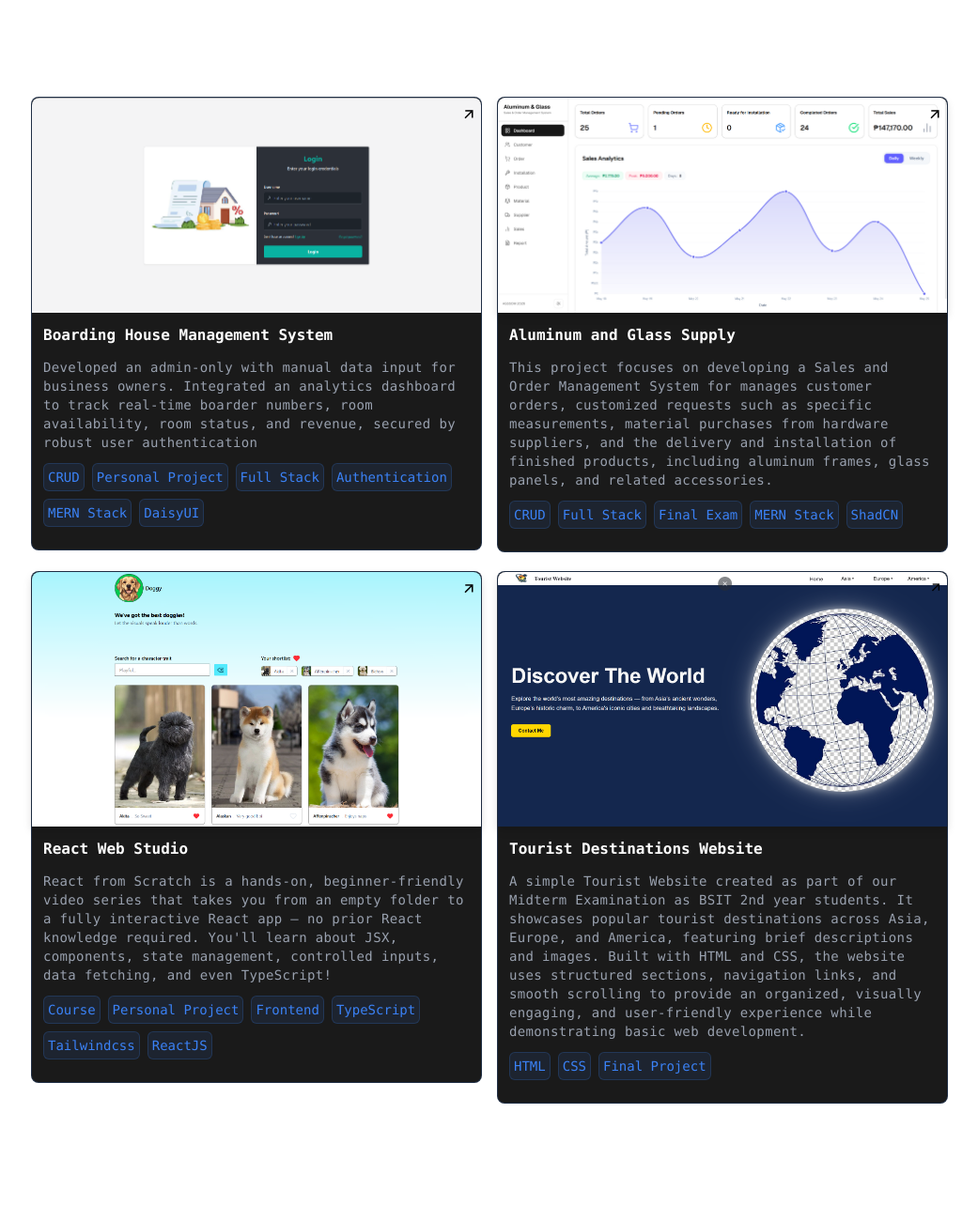
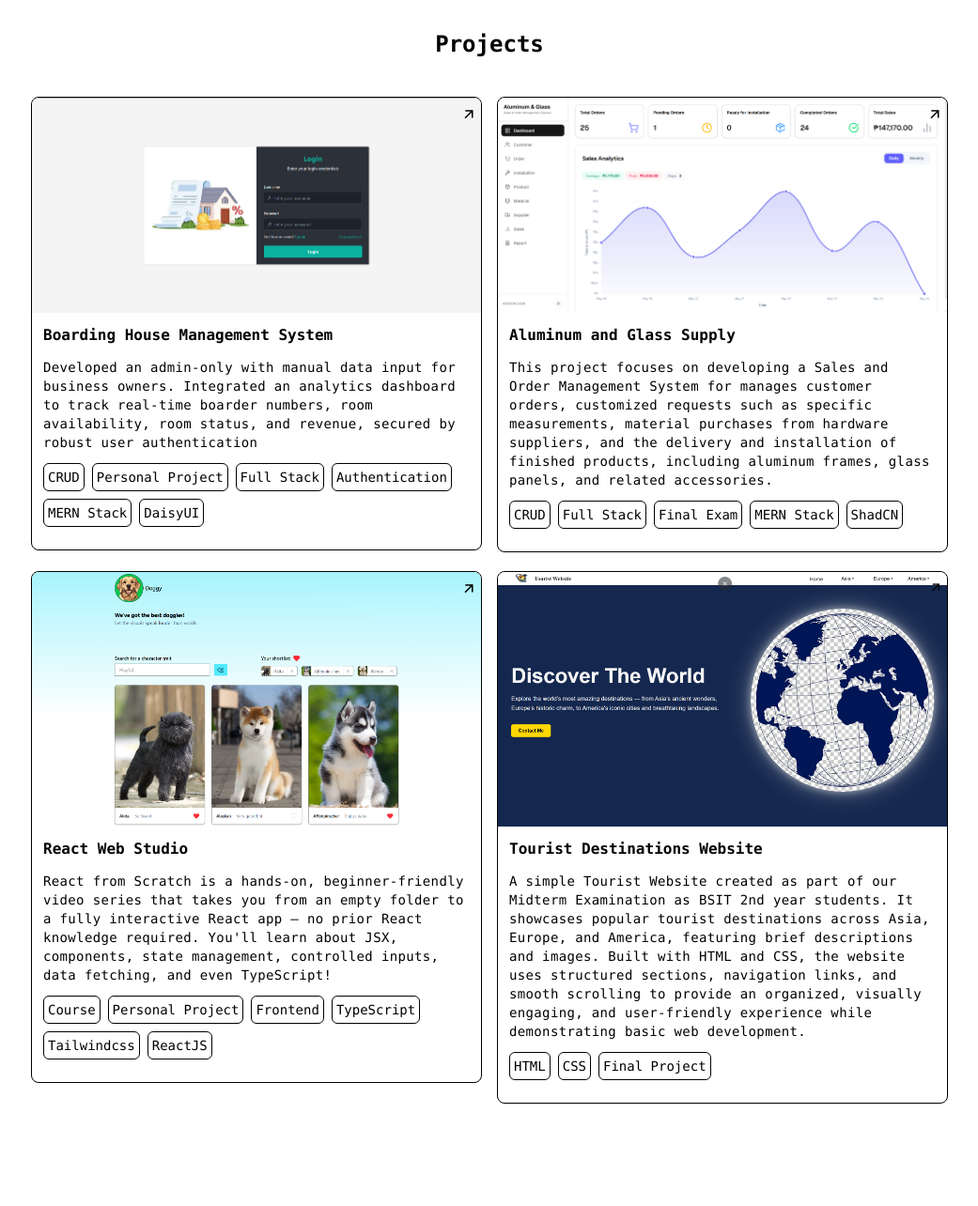
Before and after one commit to Jomerubaldo/Portfolio, a website: page index.html in a window 1280 px wide. Shown: the part 483-1767 px from the top of the page at 94% size, without its empty margins (119-1160 px from the left). Drawn offline with nearby package versions, Linux system fonts and the light colour scheme.

Commit message:
feat: darkmode

```diff
--- a/index.html
+++ b/index.html
@@ -10,7 +10,7 @@
     @custom-variant dark (&:where(.dark, .dark *));
   </style> -->
   <link rel="icon" href="https://skillicons.dev/icons?i=htmx" />
-  <title>Jomer Ubaldo</title>
+  <title>JomerDev</title>
 </head>
 
 <body class="font-mono scroll-smooth bg-white dark:bg-[#010409]">
@@ -25,9 +25,7 @@
     </svg>
     <h2 class="text-white text-xl hidden md:block">JomDev</h2>
     <button id="theme-toggle" class="cursor-pointer text-white">
-      <span id="theme-icon" class="text-white inline-block transition-all duration-300 ease-in-out">
-
-      </span>
+      <span id="theme-icon" class="text-white inline-block transition-all duration-300 ease-in-out"></span>
     </button>
   </nav>
 
@@ -36,24 +34,26 @@
     <div class="md:flex md:items-center md:justify-center gap-28 md:w-ful">
       <section class="flex flex-col items-center gap-3">
         <img
-          class="rounded-full object-cover px-0.5 py-0.5 w-44 h-44 md:w-56 md:h-56 lg:w-64 lg:h-64 border border-[#3b82f6]/60"
+          class="rounded-full object-cover px-0.5 py-0.5 w-44 h-44 md:w-56 md:h-56 lg:w-64 lg:h-64 border border-black dark:bg-white"
           src="images/professional-profile.png" alt="Profile" />
-        <h1 class="text-white text-2xl md:text-3xl text-center select-none">Jomer Ubaldo</h1>
-        <ul class="flex gap-5 text-[#3b82f6]/60 text-xl md:text-xl">
+        <h1 class="text-black dark:text-white text-2xl md:text-3xl text-center select-none">Jomer Ubaldo
+        </h1>
+        <ul class="flex gap-5 text-black dark:text-white text-xl md:text-xl">
           <li class="border py-1 px-2 rounded-full"><a href="mailto:jomerubaldo@gmail.com"><i
-                class="ri-mail-line text-white"></i></a></li>
+                class="ri-mail-line text-black dark:text-white"></i></a></li>
           <li class="border py-1 px-2 rounded-full"><a href="https://github.com/Jomerubaldo" target="_blank"><i
-                class="ri-github-fill text-white"></i></a></li>
+                class="ri-github-fill text-black dark:text-white"></i></a></li>
           <li class="border py-1 px-2 rounded-full"><a href="https://www.linkedin.com/in/jomer-ubaldo-746626340/"
-              target="_blank"><i class="ri-linkedin-box-fill text-white"></i></a></li>
+              target="_blank"><i class="ri-linkedin-box-fill text-black dark:text-white"></i></a></li>
         </ul>
       </section>
 
-      <h2 class="md:hidden text-white text-xl text-center font-semibold md:text-2xl pt-10 select-none">About Me</h2>
+      <h2 class="md:hidden text-black dark:text-white text-xl text-center font-semibold md:text-2xl pt-10 select-none">
+        About Me</h2>
 
       <section class="flex flex-col gap-3 w-full md:w-72 lg:w-96">
         <p
-          class="text-gray-400 pt-5 tracking-wide md:text-base md:text-left lg:text-lg text-sm leading-relaxed text-center select-none">
+          class="text-black dark:text-white pt-5 tracking-wide md:text-base md:text-left lg:text-lg text-sm leading-relaxed text-center select-none">
           Hi! I'm Jomer, Aspiring Software Engineer and undergraduate
           student passionate about building real-world application. Creating hands-on projects using
           modern technologies with MySQL, ExpressJS, ReactJS and NodeJS.
@@ -62,21 +62,22 @@
     </div>
 
 
-    <h2 class="text-white text-xl font-semibold text-center md:text-2xl select-none">Projects</h2>
+    <h2 class="text-black dark:text-white text-xl font-semibold text-center md:text-2xl select-none">Projects</h2>
 
-    <div class="space-y-5 gap-5 md:space-y-1 md:gap-4 md:grid md:grid-cols-2">
+    <div class="space-y-5 md:space-y-1 md:gap-4 md:grid md:grid-cols-2">
 
       <!-- Boarding House Management System -->
-      <sec tion class="w-full space-y-2">
-        <div
-          class="w-auto h-auto relative border border-[#3b82f6]/20 hover:border-[#3b82f6]/40 bg-[#1A1A1A] rounded-lg transition">
+      <section class="w-full space-y-2">
+        <div class="w-auto h-auto relative border border-black dark:border-white rounded-lg transition">
           <span class="absolute right-1 top-1 z-10"><i class="ri-arrow-right-up-line md:text-lg"></i></span>
           <img onclick="bhmsOpenPhoto()" src="images/BHMS/Screenshot 2026-08-20 024143.png"
             class="w-full rounded-b-none rounded-lg cursor-pointer" />
           <div class="p-3 flex flex-col gap-3">
-            <h2 class="text-white font-bold text-sm md:text-base select-none text-left">Boarding House Management System
+            <h2 class="text-black dark:text-white font-bold text-sm md:text-base select-none text-left">Boarding House
+              Management System
             </h2>
-            <p class="text-gray-400 tracking-wide select-none text-xs md:text-sm text-left">Developed an admin-only
+            <p class="text-black dark:text-white tracking-wide select-none text-xs md:text-sm text-left">Developed an
+              admin-only
               with manual
               data
               input for
@@ -86,33 +87,36 @@
               authentication</p>
             <div class="flex flex-wrap justify-start gap-2 md:text-sm text-xs pb-3 select-none">
               <span
-                class="bg-[#1D2430] border border-[#3b82f6]/20 text-[#3B82F6] rounded-md p-1 whitespace-nowrap">CRUD</span>
+                class="bg-white dark:bg-black border border-black dark:border-white text-black dark:text-white rounded-md p-1 whitespace-nowrap">CRUD</span>
               <span
-                class="bg-[#1D2430] border border-[#3b82f6]/20 text-[#3b82f6] rounded-md p-1 whitespace-nowrap">Personal
+                class="bg-white dark:bg-black border border-black dark:border-white text-black dark:text-white rounded-md p-1 whitespace-nowrap">Personal
                 Project</span>
-              <span class="bg-[#1D2430] border border-[#3b82f6]/20 text-[#3B82F6] rounded-md p-1 whitespace-nowrap">Full
+              <span
+                class="bg-white dark:bg-black border border-black dark:border-white text-black dark:text-white rounded-md p-1 whitespace-nowrap">Full
                 Stack</span>
               <span
-                class="bg-[#1D2430] border border-[#3b82f6]/20 text-[#3B82F6] rounded-md p-1 whitespace-nowrap">Authentication</span>
-              <span class="bg-[#1D2430] border border-[#3b82f6]/20 text-[#3b82f6] rounded-md p-1 whitespace-nowrap">MERN
+                class="bg-white dark:bg-black border border-black dark:border-white text-black dark:text-white rounded-md p-1 whitespace-nowrap">Authentication</span>
+              <span
+                class="bg-white dark:bg-black border border-black dark:border-white text-black dark:text-white rounded-md p-1 whitespace-nowrap">MERN
                 Stack</span>
               <span
-                class="bg-[#1D2430] border border-[#3b82f6]/20 text-[#3b82f6] p-1 rounded-md whitespace-nowrap">DaisyUI</span>
+                class="bg-white dark:bg-black border border-black dark:border-white text-black dark:text-white p-1 rounded-md whitespace-nowrap">DaisyUI</span>
             </div>
           </div>
         </div>
-      </sec>
+      </section>
 
       <!-- Aluminum and Glass Supply Sales and Order Management System -->
       <section class="w-full space-y-2">
-        <div
-          class="w-auto h-auto relative border border-[#3b82f6]/20 hover:border-[#3b82f6]/40 bg-[#1A1A1A] rounded-lg transition">
+        <div class="w-auto h-auto relative border border-black dark:border-white rounded-lg transition">
           <span class="absolute right-1 top-1 z-10"><i class="ri-arrow-right-up-line md:text-lg"></i></span>
           <img onclick="agssomsOpenPhoto()" src="images/AGSSOMS/Screenshot 2026-08-20 151608.png "
-            class="w-full cursor-pointer rounded-lg rounded-b-none shadow-[0_4px_10px_rgba(0,0,0,0.15)]" />
+            class="w-full cursor-pointer rounded-lg rounded-b-none" />
           <div class="p-3 flex flex-col gap-3">
-            <h2 class="text-white font-bold text-sm md:text-base select-none text-left">Aluminum and Glass Supply</h2>
-            <p class="text-gray-400 select-none tracking-wide md:text-sm text-xs text-left">This project focuses on
+            <h2 class="text-black dark:text-white font-bold text-sm md:text-base select-none text-left">Aluminum and
+              Glass Supply</h2>
+            <p class="text-black dark:text-white select-none tracking-wide md:text-sm text-xs text-left">This project
+              focuses on
               developing
               a
               Sales
@@ -127,16 +131,18 @@
             </p>
             <div class="flex justify-start gap-2 flex-wrap md:text-sm text-xs select-none pb-3">
               <span
-                class="bg-[#1D2430] border border-[#3b82f6]/20 text-[#3b82f6] p-1 rounded-md whitespace-nowrap">CRUD</span>
-              <span class="bg-[#1D2430] border border-[#3b82f6]/20 text-[#3b82f6] p-1 rounded-md whitespace-nowrap">Full
+                class="bg-white dark:bg-black border border-black dark:border-white text-black dark:text-white p-1 rounded-md whitespace-nowrap">CRUD</span>
+              <span
+                class="bg-white dark:bg-black border border-black dark:border-white text-black dark:text-white p-1 rounded-md whitespace-nowrap">Full
                 Stack</span>
               <span
-                class="bg-[#1D2430] border border-[#3b82f6]/20 text-[#3b82f6] p-1 rounded-md whitespace-nowrap">Final
+                class="bg-white dark:bg-black border border-black dark:border-white text-black dark:text-white p-1 rounded-md whitespace-nowrap">Final
                 Exam</span>
-              <span class="bg-[#1D2430] border border-[#3b82f6]/20 text-[#3b82f6] p-1 rounded-md whitespace-nowrap">MERN
+              <span
+                class="bg-white dark:bg-black border border-black dark:border-white text-black dark:text-white p-1 rounded-md whitespace-nowrap">MERN
                 Stack</span>
               <span
-                class="bg-[#1D2430] border border-[#3b82f6]/20 text-[#3b82f6] p-1 rounded-md whitespace-nowrap">ShadCN</span>
+                class="bg-white dark:bg-black border border-black dark:border-white text-black dark:text-white p-1 rounded-md whitespace-nowrap">ShadCN</span>
             </div>
           </div>
         </div>
@@ -144,14 +150,15 @@
 
       <!-- React Web Studio -->
       <section class="w-full space-y-2">
-        <div
-          class="w-auto h-auto relative border border-[#3b82f6]/20 hover:border-[#3b82f6]/40 bg-[#1A1A1A] rounded-lg transition">
+        <div class="w-auto h-auto relative border border-black dark:border-white rounded-lg transition">
           <span class="absolute right-1 top-1 z-10"><i class="ri-arrow-right-up-line md:text-lg"></i></span>
           <img onclick="rwsOpenPhoto()" src="images/RWS/Screenshot 2026-08-20 232500.png"
-            class="w-full cursor-pointer rounded-lg rounded-b-none shadow-[0_4px_10px_rgba(0,0,0,0.15)]" />
+            class="w-full cursor-pointer rounded-lg rounded-b-none" />
           <div class="p-3 flex flex-col gap-3">
-            <h2 class="text-white font-bold text-sm md:text-base select-none text-left">React Web Studio</h2>
-            <p class="text-left tracking-wide select-none md:text-sm text-xs text-gray-400">React from Scratch is a
+            <h2 class="text-black dark:text-white font-bold text-sm md:text-base select-none text-left">React Web Studio
+            </h2>
+            <p class="text-left tracking-wide select-none md:text-sm text-xs text-black dark:text-white ">React from
+              Scratch is a
               hands-on,
               beginner-friendly
               video series
@@ -161,18 +168,18 @@
               controlled inputs, data fetching, and even TypeScript!</p>
             <div class="flex justify-start gap-2 flex-wrap text-xs md:text-sm pb-3 select-none">
               <span
-                class="bg-[#1D2430] border border-[#3b82f6]/20 text-[#3b82f6] p-1 rounded-md whitespace-nowrap">Course</span>
+                class="bg-white dark:bg-black border border-black dark:border-white text-black dark:text-white p-1 rounded-md whitespace-nowrap">Course</span>
               <span
-                class="bg-[#1D2430] border border-[#3b82f6]/20 text-[#3b82f6] p-1 rounded-md whitespace-nowrap">Personal
+                class="bg-white dark:bg-black border border-black dark:border-white text-black dark:text-white p-1 rounded-md whitespace-nowrap">Personal
                 Project</span>
               <span
-                class="bg-[#1D2430] border border-[#3b82f6]/20 text-[#3b82f6] p-1 rounded-md whitespace-nowrap">Frontend</span>
+                class="bg-white dark:bg-black border border-black dark:border-white text-black dark:text-white p-1 rounded-md whitespace-nowrap">Frontend</span>
               <span
-                class="bg-[#1D2430] border border-[#3b82f6]/20 text-[#3b82f6] p-1 rounded-md whitespace-nowrap">TypeScript</span>
+                class="bg-white dark:bg-black border border-black dark:border-white text-black dark:text-white p-1 rounded-md whitespace-nowrap">TypeScript</span>
               <span
-                class="bg-[#1D2430] border border-[#3b82f6]/20 text-[#3b82f6] p-1 rounded-md whitespace-nowrap">Tailwindcss</span>
+                class="bg-white dark:bg-black border border-black dark:border-white text-black dark:text-white p-1 rounded-md whitespace-nowrap">Tailwindcss</span>
               <span
-                class="bg-[#1D2430] border border-[#3b82f6]/20 text-[#3b82f6] p-1 rounded-md whitespace-nowrap">ReactJS</span>
+                class="bg-white dark:bg-black border border-black dark:border-white text-black dark:text-white p-1 rounded-md whitespace-nowrap">ReactJS</span>
             </div>
           </div>
         </div>
@@ -180,15 +187,16 @@
 
       <!-- Tourist Destinations Website -->
       <section class="w-full space-y-2">
-        <div
-          class="w-auto h-auto relative border border-[#3b82f6]/20 hover:border-[#3b82f6]/40 bg-[#1A1A1A] rounded-lg transition">
+        <div class="w-auto h-auto relative border border-black dark:border-white rounded-lg transition">
           <span class="absolute right-1 top-1 z-10"><i class="ri-arrow-right-up-line"></i></span>
           <img onclick="tdwOpenPhoto()" src="images/TDW/Screenshot 2026-08-27 193143.png"
-            class="w-full cursor-pointer rounded-lg rounded-b-none shadow-[0_4px_10px_rgba(0,0,0,0.15)]" />
+            class="w-full cursor-pointer rounded-lg rounded-b-none" />
           <div class="flex flex-col gap-3 p-3">
-            <h2 class="text-white font-bold text-sm md:text-base select-none text-left">Tourist Destinations Website
+            <h2 class="text-black dark:text-white font-bold text-sm md:text-base select-none text-left">Tourist
+              Destinations Website
             </h2>
-            <p class="text-left tracking-wide text-xs md:text-sm select-none text-gray-400">A simple Tourist Website
+            <p class="text-black dark:text-white text-left tracking-wide text-xs md:text-sm select-none">A simple
+              Tourist Website
               created as
               part of
               our
@@ -202,11 +210,11 @@
             </p>
             <div class="flex justify-start gap-2 text-xs md:text-sm flex-wrap pb-3 select-none">
               <span
-                class="bg-[#1D2430] border border-[#3b82f6]/20 text-[#3b82f6] p-1 rounded-md whitespace-nowrap">HTML</span>
+                class="bg-white dark:bg-black border border-black dark:border-white text-black dark:text-white p-1 rounded-md whitespace-nowrap">HTML</span>
               <span
-                class="bg-[#1D2430] border border-[#3b82f6]/20 text-[#3b82f6] p-1 rounded-md whitespace-nowrap">CSS</span>
+                class="bg-white dark:bg-black border border-black dark:border-white text-black dark:text-white p-1 rounded-md whitespace-nowrap">CSS</span>
               <span
-                class="bg-[#1D2430] border border-[#3b82f6]/20 text-[#3b82f6] p-1 rounded-md whitespace-nowrap">Final
+                class="bg-white dark:bg-black border border-black dark:border-white text-black dark:text-white p-1 rounded-md whitespace-nowrap">Final
                 Project</span>
             </div>
           </div>
@@ -590,3 +598,6 @@
 </body>
 
 </html>
+
+<!-- dont forget to run this before code so changes in my code is real time -->
+<!-- npx tailwindcss -i ./input.css -o ./output.css --watch -->
--- a/input.css
+++ b/input.css
@@ -1,3 +1,3 @@
-/* app.css */
+/* sa input.css o main CSS mo */
 @import "tailwindcss";
 @custom-variant dark (&:where(.dark, .dark *));
```
Also changed, not shown: output.css.
